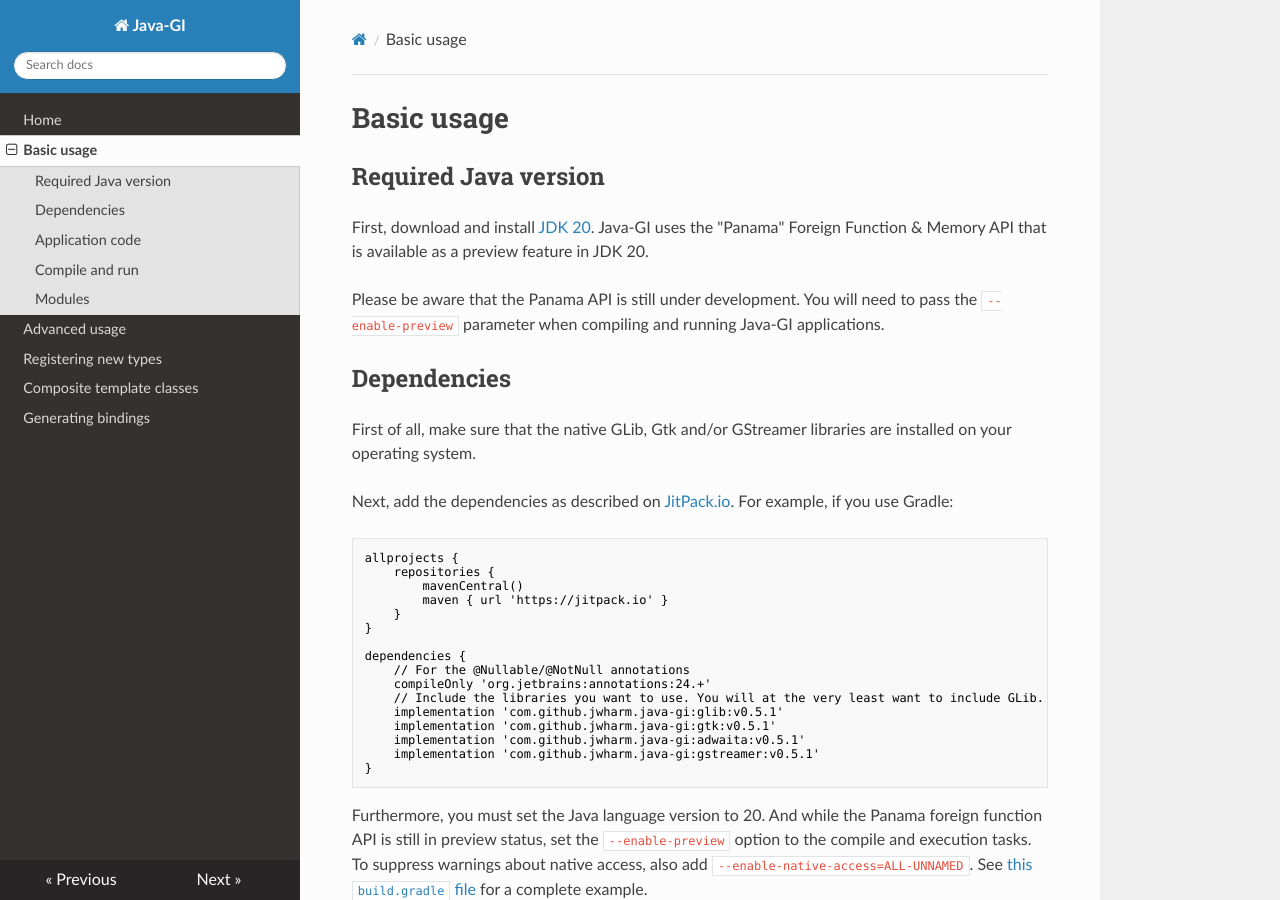
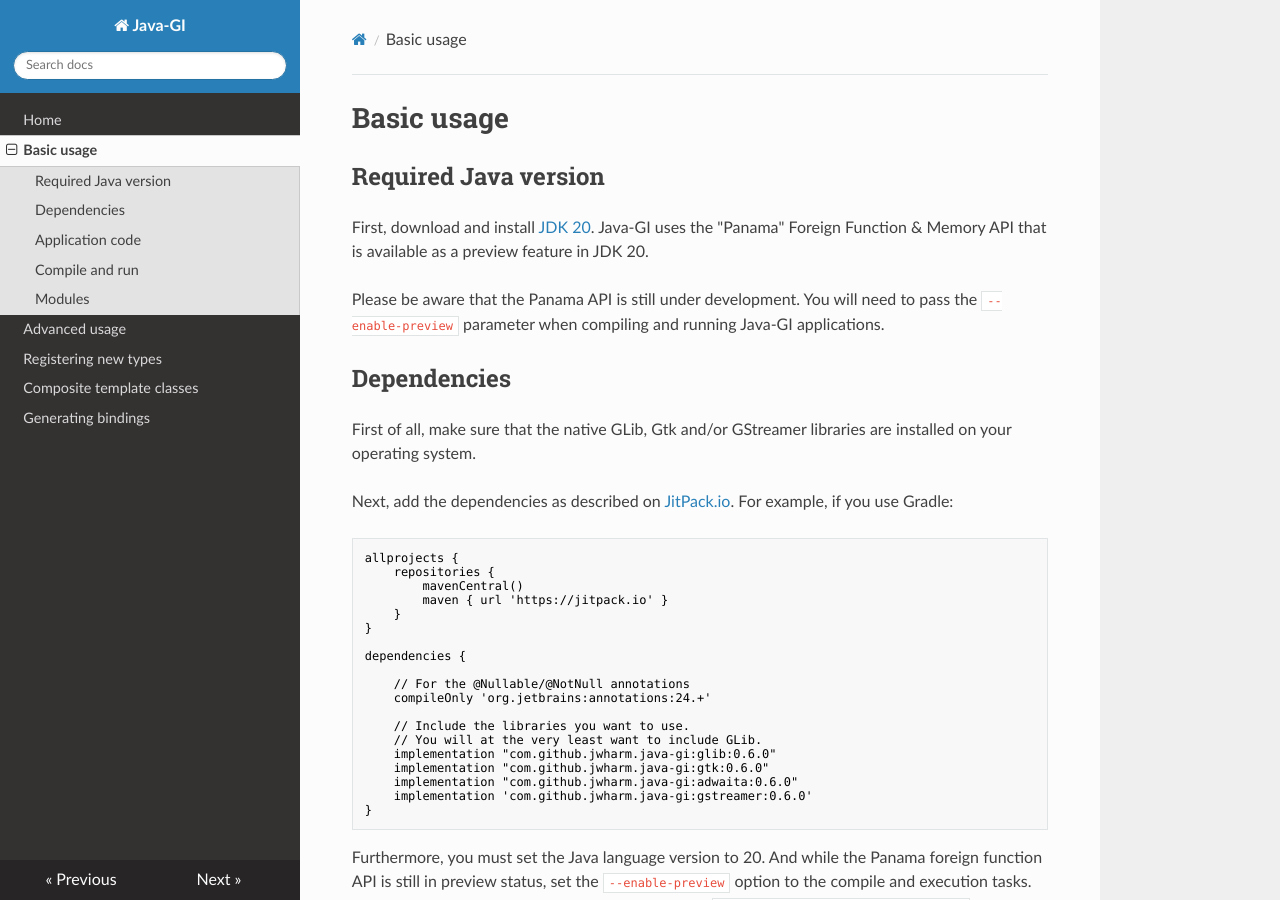
Before and after one commit to jwharm/java-gi, an MkDocs documentation site: the page built from website/docs/usage.md, in a window 1280 px wide and 900 px high. Built offline with MkDocs 1.6.1, drawn with Linux system fonts in a browser that asks for light colours; nearby versions of some CDN libraries.

Commit message:
Update site

````diff
--- a/website/docs/usage.md
+++ b/website/docs/usage.md
@@ -10,7 +10,7 @@
 
 First of all, make sure that the native GLib, Gtk and/or GStreamer libraries are installed on your operating system.
 
-Next, add the dependencies as described on [JitPack.io](https://jitpack.io/#jwharm/java-gi/v0.5.1). For example, if you use Gradle:
+Next, add the dependencies as described on [JitPack.io](https://jitpack.io/#jwharm/java-gi/v0.6.0). For example, if you use Gradle:
 
 ```groovy
 allprojects {
@@ -21,13 +21,16 @@
 }
 
 dependencies {
+
     // For the @Nullable/@NotNull annotations
     compileOnly 'org.jetbrains:annotations:24.+'
-    // Include the libraries you want to use. You will at the very least want to include GLib.
-    implementation 'com.github.jwharm.java-gi:glib:v0.5.1'
-    implementation 'com.github.jwharm.java-gi:gtk:v0.5.1'
-    implementation 'com.github.jwharm.java-gi:adwaita:v0.5.1'
-    implementation 'com.github.jwharm.java-gi:gstreamer:v0.5.1'
+
+    // Include the libraries you want to use.
+    // You will at the very least want to include GLib.
+    implementation "com.github.jwharm.java-gi:glib:0.6.0"
+    implementation "com.github.jwharm.java-gi:gtk:0.6.0"
+    implementation "com.github.jwharm.java-gi:adwaita:0.6.0"
+    implementation 'com.github.jwharm.java-gi:gstreamer:0.6.0'
 }
 ```
 
````
Also changed, not shown: website/docs/index.md (+9 -7 lines).
